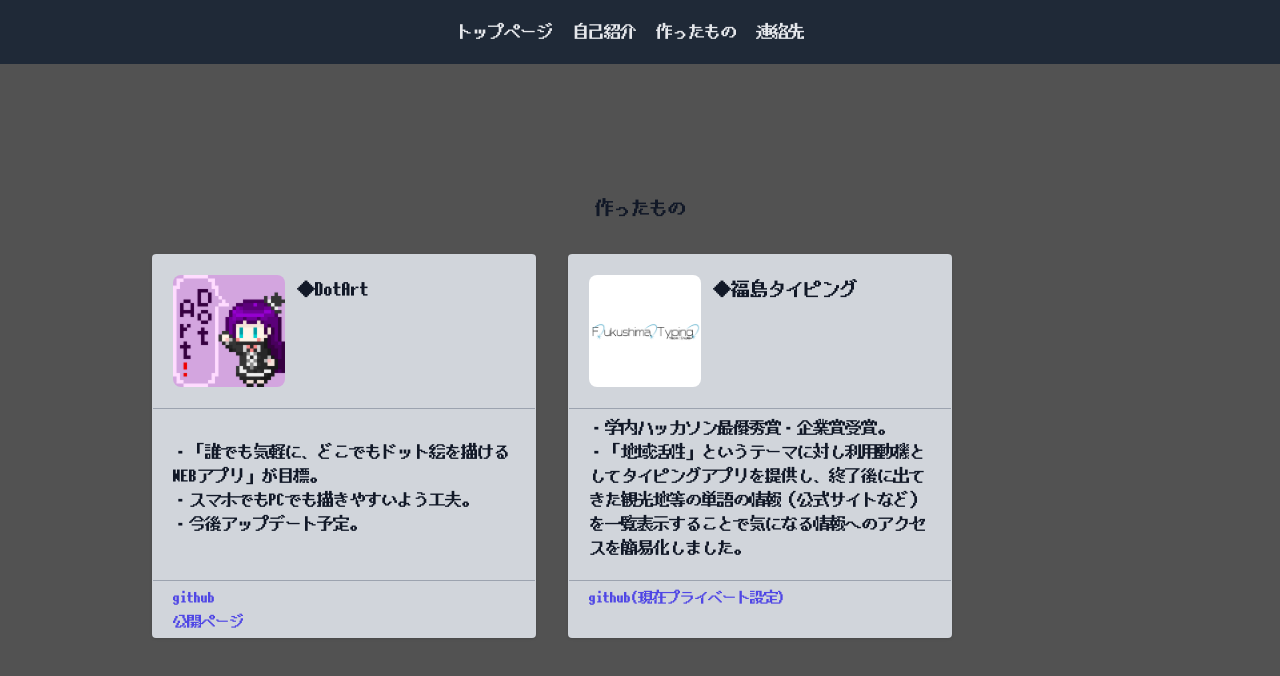
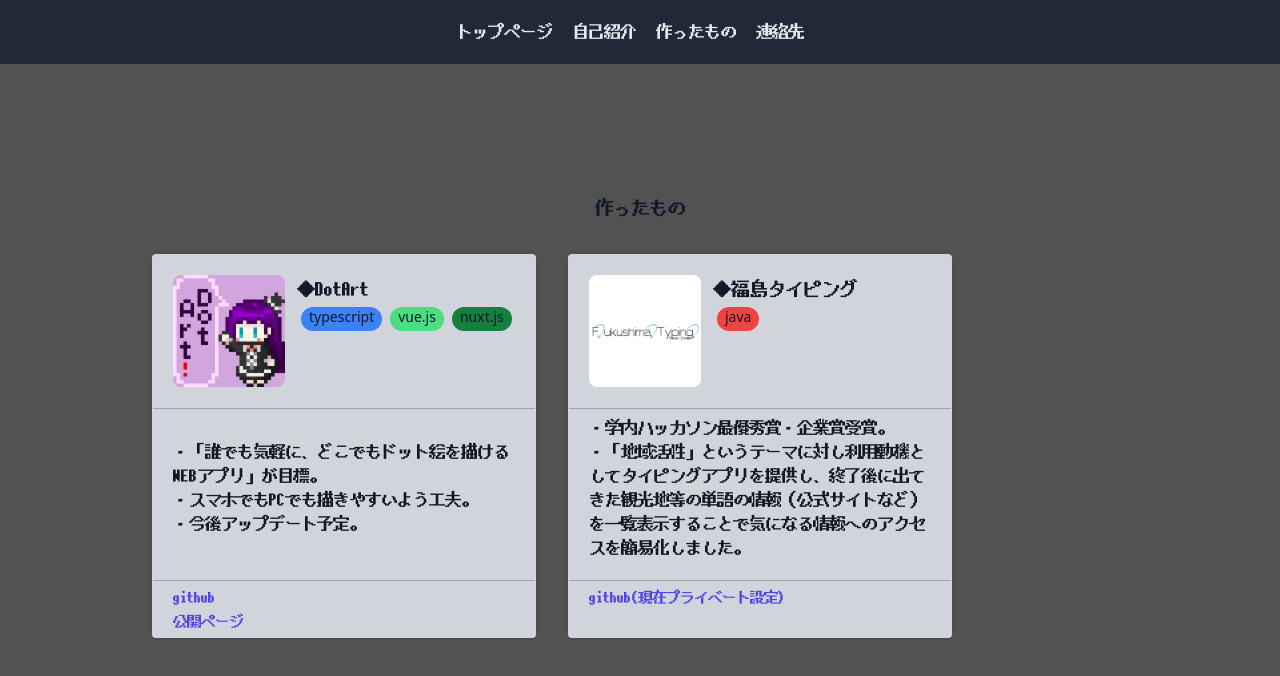
Before and after one commit to Tukudanium/tukudanium.github.io, a Vue app: page /portfolio in a window 1280 px wide. Shown: the top 676 px of the page. Built offline with nearby package versions, Linux system fonts and the light colour scheme.

Commit message:
add:成果物コンポーネントに渡す値をtypeにまとめる

```diff
--- a/src/components/tailblocks/portfolioCard.vue
+++ b/src/components/tailblocks/portfolioCard.vue
@@ -1,23 +1,10 @@
 <script lang="ts" setup>
 import { Link } from '../../types/link'
-const props = defineProps({
-    imagePath: {
-        type: String,
-        default: '',
-    },
-    title: {
-        type: String,
-        default: '',
-    },
-    summarys: {
-        type: Array as () => string[],
-        default: () => [],
-    },
-    links: {
-        type: Array as () => Link[],
-        default: () => [],
-    },
-})
+import { PortfolioItem } from '../../types/portfolioItem'
+interface Props {
+    item: PortfolioItem
+}
+const props = defineProps<Props>()
 </script>
 
 <template>
@@ -25,23 +12,28 @@ const props = defineProps({
         <div class="h-2/5 flex">
             <div class="h-full w-36 checker-bg items-center justify-center p-5">
                 <div class="w-28 h-28 checker-bg flex items-center justify-center rounded-lg">
-                    <img class="w-28 h-28 bg-gray-100 bg-cover bg-center rounded-lg" :src="imagePath" />
+                    <img class="w-28 h-28 bg-gray-100 bg-cover bg-center rounded-lg" :src="props.item.imagePath" />
                 </div>
             </div>
             <div class="py-5 pr-5 w-56">
                 <div class="text-left">
-                    <h1 class="text-gray-900 font-medium text-lg">◆{{ title }}</h1>
+                    <h1 class="text-gray-900 font-medium text-lg">◆{{ props.item.title }}</h1>
+                </div>
+                <div class="text-left flex">
+                    <div v-for="tech in props.item.techs" :key="tech.text" class="rounded-full px-2 pb-1 m-1" :class="tech.color">
+                        <h1 class="text-gray-900 font-medium text-sm font-sans">{{ tech.text }}</h1>
+                    </div>
                 </div>
             </div>
         </div>
         <div class="h-3/5">
             <div class="h-3/4 flex flex-col justify-center text-left p-5 pt-2 border-t border-gray-400">
-                <div v-for="summary in summarys" :key="summary">
+                <div v-for="summary in props.item.summarys" :key="summary">
                     <h1 class="text-gray-900 font-medium text-base">・{{ summary }}</h1>
                 </div>
             </div>
             <div class="h-1/4 text-left p-5 py-1 border-t border-gray-400">
-                <div v-for="link in links" :key="link.text">
+                <div v-for="link in props.item.links" :key="link.text">
                     <a :href="link.url" target="_blank" class="text-indigo-600 text-sm no-underline hover:underline ...">{{ link.text }}</a>
                 </div>
             </div>
--- a/src/pages/portfolio.vue
+++ b/src/pages/portfolio.vue
@@ -3,10 +3,19 @@ import { ref } from 'vue'
 import pageLayout from '../components/atomic/pageLayout.vue'
 import portfolioCard from '../components/tailblocks/portfolioCard.vue'
 import { Link } from '../types/link'
+import { PortfolioItem } from '../types/portfolioItem'
 import { useRequiredUrl } from '../composable/useRequiredUrl'
 
-const dotArtSummary: string[] = ['「誰でも気軽に、どこでもドット絵を描けるWEBアプリ」が目標。', 'スマホでもPCでも描きやすいよう工夫。', '今後アップデート予定。']
-const dotArtLinks: Link[] = [
+const dotArtPortfolioItem: PortfolioItem = {
+    imagePath: useRequiredUrl('dotArt'),
+    title: 'DotArt',
+    summarys: ['「誰でも気軽に、どこでもドット絵を描けるWEBアプリ」が目標。', 'スマホでもPCでも描きやすいよう工夫。', '今後アップデート予定。'],
+    techs: [
+        { text: 'typescript', color: 'bg-blue-500' },
+        { text: 'vue.js', color: 'bg-green-400' },
+        { text: 'nuxt.js', color: 'bg-green-700' },
+    ],
+    links: [
         {
             text: 'github',
             url: 'https://github.com/TeamDotArt',
@@ -15,14 +24,20 @@ const dotArtLinks: Link[] = [
             text: '公開ページ',
             url: 'https://dotart.riml.work/',
         },
-]
-const hukushimatSummary: string[] = ['学内ハッカソン最優秀賞・企業賞受賞。', '「地域活性」というテーマに対し利用動機としてタイピングアプリを提供し、終了後に出てきた観光地等の単語の情報（公式サイトなど）を一覧表示することで気になる情報へのアクセスを簡易化しました。']
-const hukushimaLinks: Link[] = [
+    ],
+}
+const hukushimaPortfolioItem: PortfolioItem = {
+    imagePath: useRequiredUrl('fukushimaTyping'),
+    title: '福島タイピング',
+    summarys: ['学内ハッカソン最優秀賞・企業賞受賞。', '「地域活性」というテーマに対し利用動機としてタイピングアプリを提供し、終了後に出てきた観光地等の単語の情報（公式サイトなど）を一覧表示することで気になる情報へのアクセスを簡易化しました。'],
+    techs: [{ text: 'java', color: 'bg-red-500' }],
+    links: [
         {
             text: 'github(現在プライベート設定)',
             url: ' https://github.com/RimlTempest/chiikikassei',
         },
-]
+    ],
+}
 </script>
 
 <template>
@@ -30,8 +45,8 @@ const hukushimaLinks: Link[] = [
         <div class="object-center w-4/5 mx-auto">
             <h1 class="text-gray-900 font-medium text-lg">作ったもの</h1>
             <div class="flex m-2 p-0 overflow-x-scroll">
-                <portfolioCard :image-path="useRequiredUrl('dotArt')" :title="'DotArt'" :summarys="dotArtSummary" :links="dotArtLinks"></portfolioCard>
-                <portfolioCard :image-path="useRequiredUrl('fukushimaTyping')" :title="'福島タイピング'" :summarys="hukushimatSummary" :links="hukushimaLinks"></portfolioCard>
+                <portfolioCard :item="dotArtPortfolioItem"></portfolioCard>
+                <portfolioCard :item="hukushimaPortfolioItem"></portfolioCard>
             </div>
         </div>
     </pageLayout>
--- /dev/null
+++ b/src/types/portfolioItem.ts
@@ -0,0 +1,11 @@
+import { Link } from './link'
+export type PortfolioItem = {
+    imagePath: string,
+    title: string,
+    summarys: string[],
+    techs: {
+        text: string,
+        color: string,
+    }[],
+    links: Link[],
+};
```
Lines whose indentation alone changed are shown as unchanged.
